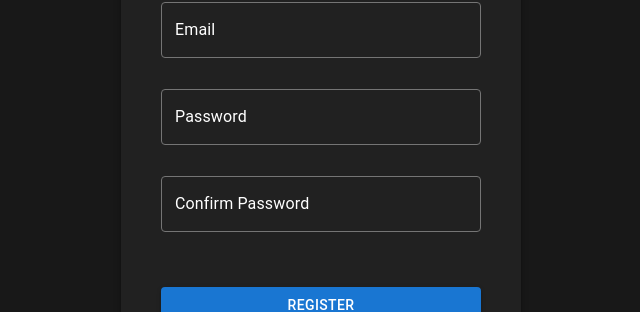
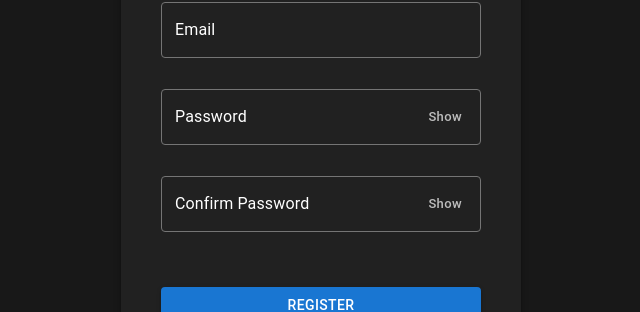
Before and after one commit to YoungDev7/chatapp-react-frontend, a React (Vite) app: page /register in a window 1280 px wide. Shown: the part 251-563 px from the top of the page, without its empty margins (319-959 px from the left). Built offline with nearby package versions, Linux system fonts and the light colour scheme; no server answers.

Commit message:
feat: add validation file, register and login have separate show/hide password component

```diff
--- /dev/null
+++ b/src/components/auth/PasswordField.tsx
@@ -0,0 +1,76 @@
+import { Button, InputAdornment, TextField } from '@mui/material';
+import { useState } from 'react';
+import type { PasswordFieldProps } from '../../types/passwordField';
+
+/**
+ * PasswordField component with show/hide functionality.
+ *
+ * Provides a password input field with a toggle button to show/hide the password.
+ * Styled for dark theme with white text and borders.
+ *
+ * @param {PasswordFieldProps} props - Component props
+ * @returns {React.ReactElement} Password field with show/hide toggle
+ */
+export default function PasswordField({
+  label,
+  value,
+  onChange,
+  error = false,
+  helperText = ' ',
+  disabled = false,
+  id,
+  name,
+  autoComplete
+}: PasswordFieldProps) {
+  const [showPassword, setShowPassword] = useState(false);
+
+  return (
+    <TextField
+      fullWidth
+      label={label}
+      type={showPassword ? 'text' : 'password'}
+      id={id}
+      name={name}
+      autoComplete={autoComplete}
+      variant="outlined"
+      value={value}
+      disabled={disabled}
+      onChange={(e) => onChange(e.target.value)}
+      InputProps={{
+        endAdornment: (
+          <InputAdornment position="end">
+            <Button
+              onClick={() => setShowPassword(!showPassword)}
+              onMouseDown={(e) => e.preventDefault()}
+              size="small"
+              sx={{
+                color: 'grey.400',
+                minWidth: 'auto',
+                textTransform: 'none',
+                '&:hover': {
+                  color: 'white',
+                  backgroundColor: 'transparent'
+                }
+              }}
+            >
+              {showPassword ? 'Hide' : 'Show'}
+            </Button>
+          </InputAdornment>
+        )
+      }}
+      error={error}
+      helperText={helperText}
+      color={error ? 'error' : 'primary'}
+      sx={{
+        mb: 1,
+        '& .MuiInputLabel-root': { color: 'white' },
+        '& .MuiOutlinedInput-root': {
+          color: 'white',
+          '& fieldset': { borderColor: 'grey.600' },
+          '&:hover fieldset': { borderColor: 'grey.400' },
+          '&.Mui-focused fieldset': { borderColor: 'primary.main' }
+        }
+      }}
+    />
+  );
+}
--- a/src/components/auth/Register.tsx
+++ b/src/components/auth/Register.tsx
@@ -10,6 +10,8 @@ import { useNavigate } from 'react-router-dom';
 import api from '../../services/Api';
 import { useAppDispatch } from '../../store/hooks';
 import { setToken, setUser } from '../../store/slices/authSlice';
+import { validateRegistrationInputs } from '../../utils/registerValidation';
+import PasswordField from './PasswordField';
 
 /**
  * Register component that handles user registration.
@@ -66,56 +68,20 @@ export default function Register() {
         setNameErrorMessage('');
     };
 
-    const validateInputs = () => {
-        let isValid = true;
-
-        // email
-        if (!credentials.email || !/\S+@\S+\.\S+/.test(credentials.email)) {
-            setEmailError(true);
-            setEmailErrorMessage('Please enter a valid email address.');
-            isValid = false;
-        } else {
-            setEmailError(false);
-            setEmailErrorMessage('');
-        }
-
-        // password lenght
-        if (!credentials.password || credentials.password.length < 6) {
-            setPasswordError(true);
-            setPasswordErrorMessage('Password must be at least 6 characters long.');
-            isValid = false;
-        } else {
-            setPasswordError(false);
-            setPasswordErrorMessage('');
-        }
-
-        // password confirmation match
-        if (!credentials.password || credentials.password !== credentials.passwordConfirm) {
-            setPasswordConfirmError(true);
-            setPasswordConfirmErrorMessage('Passwords dont match.');
-            isValid = false;
-        } else {
-            setPasswordConfirmError(false);
-            setPasswordConfirmErrorMessage('');
-        }
-
-        //username
-        if (!credentials.username || credentials.username.length < 1) {
-            setNameError(true);
-            setNameErrorMessage('Name is required.');
-            isValid = false;
-        } else {
-            setNameError(false);
-            setNameErrorMessage('');
-        }
-
-        return isValid;
-    };
-
     const handleSubmit = async (e: FormEvent<HTMLFormElement>) => {
         e.preventDefault();
 
-        if (!validateInputs()) {
+        const validation = validateRegistrationInputs(credentials);
+
+        if (!validation.isValid) {
+            setEmailError(validation.errors.emailError);
+            setEmailErrorMessage(validation.errors.emailErrorMessage);
+            setPasswordError(validation.errors.passwordError);
+            setPasswordErrorMessage(validation.errors.passwordErrorMessage);
+            setPasswordConfirmError(validation.errors.passwordConfirmError);
+            setPasswordConfirmErrorMessage(validation.errors.passwordConfirmErrorMessage);
+            setNameError(validation.errors.nameError);
+            setNameErrorMessage(validation.errors.nameErrorMessage);
             return;
         }
 
@@ -153,9 +119,6 @@ export default function Register() {
     } else {
     buttonContent = 'Register';
     }
-
-
-
 
     return (
         <Container
@@ -279,63 +242,35 @@ export default function Register() {
                         />
                     </FormControl>
                     <FormControl>
-                        <TextField
-                            fullWidth
+                        <PasswordField
+                            label="Password"
+                            id="password"
                             name="password"
-                            type="password"
-                            id="password"
-                            label="Password"
                             autoComplete="new-password"
-                            variant="outlined"
                             value={credentials.password}
+                            onChange={(value) => setCredentials({
+                                ...credentials,
+                                password: value
+                            })}
                             disabled={isSubmitted}
-                            onChange={(e) => setCredentials({
-                                ...credentials,
-                                password: e.target.value
-                            })}
                             error={passwordError}
                             helperText={passwordErrorMessage || ' '}
-                            color={passwordError ? 'error' : 'primary'}
-                            sx={{
-                                mb: 1,
-                                '& .MuiInputLabel-root': { color: 'white' },
-                                '& .MuiOutlinedInput-root': {
-                                    color: 'white',
-                                    '& fieldset': { borderColor: 'grey.600' },
-                                    '&:hover fieldset': { borderColor: 'grey.400' },
-                                    '&.Mui-focused fieldset': { borderColor: 'primary.main' }
-                                }
-                            }}
                         />
                     </FormControl>
                     <FormControl>
-                        <TextField
-                            fullWidth
-                            type="password"
+                        <PasswordField
+                            label="Confirm Password"
+                            id="passwordConfirm"
                             name="passwordConfirm"
-                            id="passwordConfirm"
-                            label="Confirm Password"
                             autoComplete="passwordConfirm"
-                            variant="outlined"
                             value={credentials.passwordConfirm}
+                            onChange={(value) => setCredentials({
+                                ...credentials,
+                                passwordConfirm: value
+                            })}
                             disabled={isSubmitted}
-                            onChange={(e) => setCredentials({
-                                ...credentials,
-                                passwordConfirm: e.target.value
-                            })}
                             error={passwordConfirmError}
                             helperText={passwordConfirmErrorMessage || ' '}
-                            color={passwordConfirmError ? 'error' : 'primary'}
-                            sx={{
-                                mb: 1,
-                                '& .MuiInputLabel-root': { color: 'white' },
-                                '& .MuiOutlinedInput-root': {
-                                    color: 'white',
-                                    '& fieldset': { borderColor: 'grey.600' },
-                                    '&:hover fieldset': { borderColor: 'grey.400' },
-                                    '&.Mui-focused fieldset': { borderColor: 'primary.main' }
-                                }
-                            }}
                         />
                     </FormControl>
                     <Button
--- /dev/null
+++ b/src/types/passwordField.ts
@@ -0,0 +1,14 @@
+/**
+ * Props for the PasswordField component
+ */
+export interface PasswordFieldProps {
+  label: string;
+  value: string;
+  onChange: (value: string) => void;
+  error?: boolean;
+  helperText?: string;
+  disabled?: boolean;
+  id?: string;
+  name?: string;
+  autoComplete?: string;
+}
--- /dev/null
+++ b/src/utils/registerValidation.ts
@@ -0,0 +1,73 @@
+/**
+ * Validation utility functions for form inputs
+ */
+
+export interface ValidationErrors {
+  emailError: boolean;
+  emailErrorMessage: string;
+  passwordError: boolean;
+  passwordErrorMessage: string;
+  passwordConfirmError: boolean;
+  passwordConfirmErrorMessage: string;
+  nameError: boolean;
+  nameErrorMessage: string;
+}
+
+export interface RegistrationCredentials {
+  username: string;
+  email: string;
+  password: string;
+  passwordConfirm: string;
+}
+
+/**
+ * Validates registration form inputs
+ *
+ * @param credentials - User registration credentials
+ * @returns Object containing validation errors and isValid flag
+ */
+export const validateRegistrationInputs = (
+  credentials: RegistrationCredentials
+): { isValid: boolean; errors: ValidationErrors } => {
+  let isValid = true;
+  const errors: ValidationErrors = {
+    emailError: false,
+    emailErrorMessage: '',
+    passwordError: false,
+    passwordErrorMessage: '',
+    passwordConfirmError: false,
+    passwordConfirmErrorMessage: '',
+    nameError: false,
+    nameErrorMessage: '',
+  };
+
+  // email validation
+  if (!credentials.email || !/\S+@\S+\.\S+/.test(credentials.email)) {
+    errors.emailError = true;
+    errors.emailErrorMessage = 'Please enter a valid email address.';
+    isValid = false;
+  }
+
+  // password length validation
+  if (!credentials.password || credentials.password.length < 6) {
+    errors.passwordError = true;
+    errors.passwordErrorMessage = 'Password must be at least 6 characters long.';
+    isValid = false;
+  }
+
+  // password confirmation match validation
+  if (!credentials.password || credentials.password !== credentials.passwordConfirm) {
+    errors.passwordConfirmError = true;
+    errors.passwordConfirmErrorMessage = 'Passwords dont match.';
+    isValid = false;
+  }
+
+  // username validation
+  if (!credentials.username || credentials.username.length < 1) {
+    errors.nameError = true;
+    errors.nameErrorMessage = 'Name is required.';
+    isValid = false;
+  }
+
+  return { isValid, errors };
+};
```
Also changed, not shown: src/components/auth/Login.tsx (+10 -51 lines).
